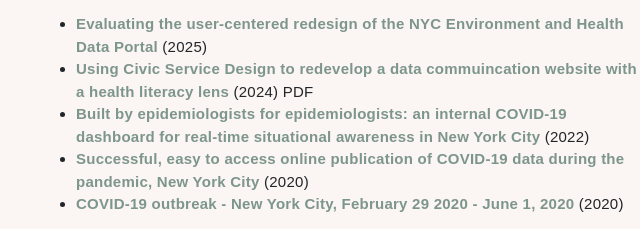
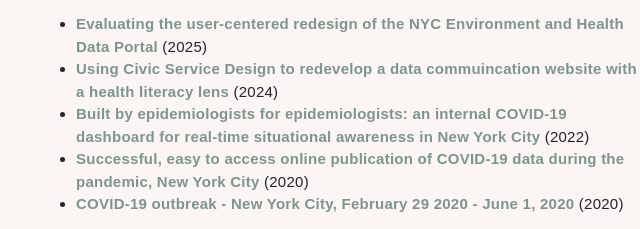
Before and after one commit to mmontesanonyc/my-website, a plain HTML site: page index.html in a window 1280 px wide. Shown: the part 997-1226 px from the top of the page, 459-1099 px from the left. Drawn offline with nearby package versions, Linux system fonts and the light colour scheme.

Commit message:
remove pdf

```diff
--- a/index.html
+++ b/index.html
@@ -80,7 +80,7 @@
                         <p>
                         <ul>
                             <li><a href="">Evaluating the user-centered redesign of the NYC Environment and Health Data Portal</a> (2025)</li>
-                            <li><a href="https://journals.lww.com/jphmp/fulltext/2024/09000/using_civic_service_design_methods_to_redevelop_a.23.aspx?context=latestarticles&casa_token=2LUbmGfRkUAAAAAA:lqUE4FO4oViViEVGH4u77pgzXcFypEzlSoz4fIVZX4sm73U6Bc4lW6gtlFdbs6THPrhGTkvefiFOhb_9V45HBz1F">Using Civic Service Design to redevelop a data commuincation website with a health literacy lens</a> (2024) PDF</li>
+                            <li><a href="https://journals.lww.com/jphmp/fulltext/2024/09000/using_civic_service_design_methods_to_redevelop_a.23.aspx?context=latestarticles&casa_token=2LUbmGfRkUAAAAAA:lqUE4FO4oViViEVGH4u77pgzXcFypEzlSoz4fIVZX4sm73U6Bc4lW6gtlFdbs6THPrhGTkvefiFOhb_9V45HBz1F">Using Civic Service Design to redevelop a data commuincation website with a health literacy lens</a> (2024)</li>
                             <li><a href="https://academic.oup.com/jamiaopen/article-abstract/5/2/ooac029/6582583">Built by epidemiologists for epidemiologists: an internal COVID-19 dashboard for real-time situational awareness in New York City</a> (2022)</li>
                             <li><a href="https://ajph.aphapublications.org/doi/abs/10.2105/AJPH.2021.306446">Successful, easy to access online publication of COVID-19 data during the pandemic, New York City</a> (2020)</li>
                             <li><a href="https://www.cdc.gov/mmwr/volumes/69/wr/mm6946a2.htm">COVID-19 outbreak - New York City, February 29 2020 - June 1, 2020</a> (2020)</li>
```
